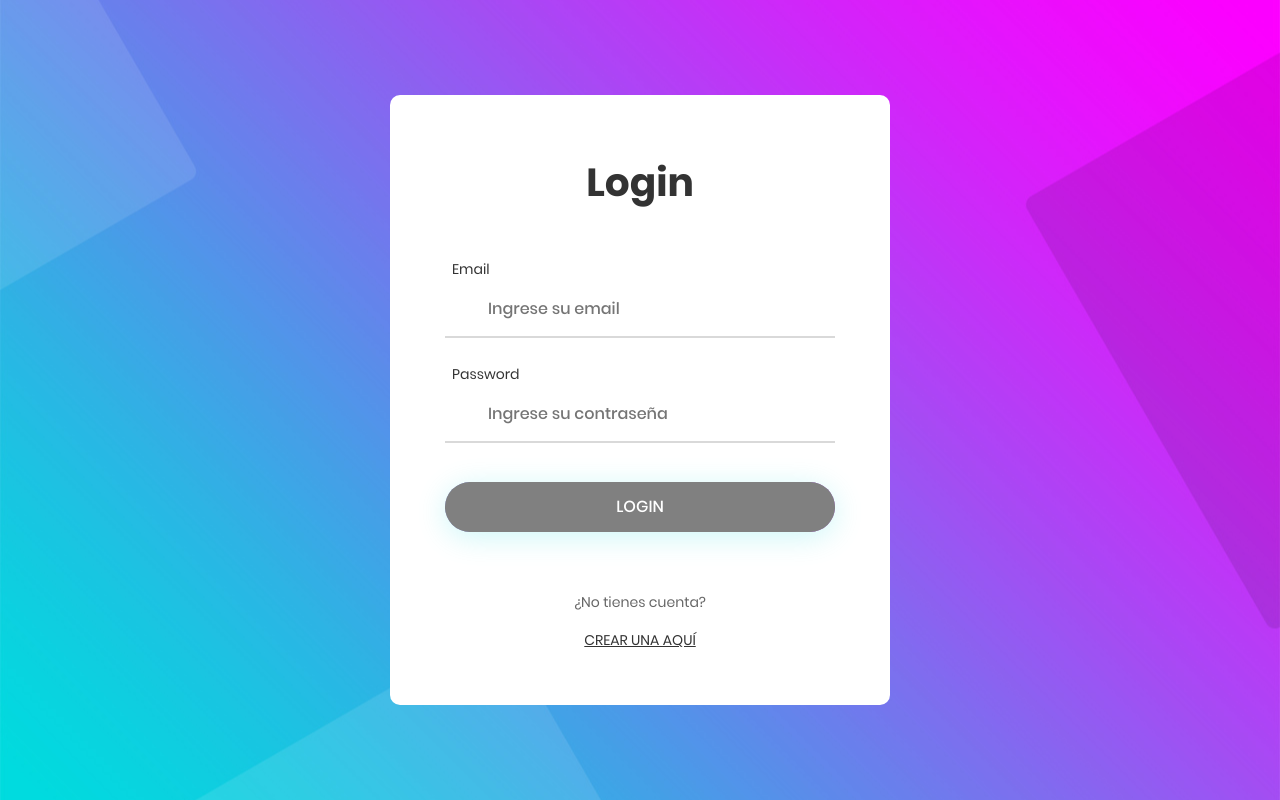
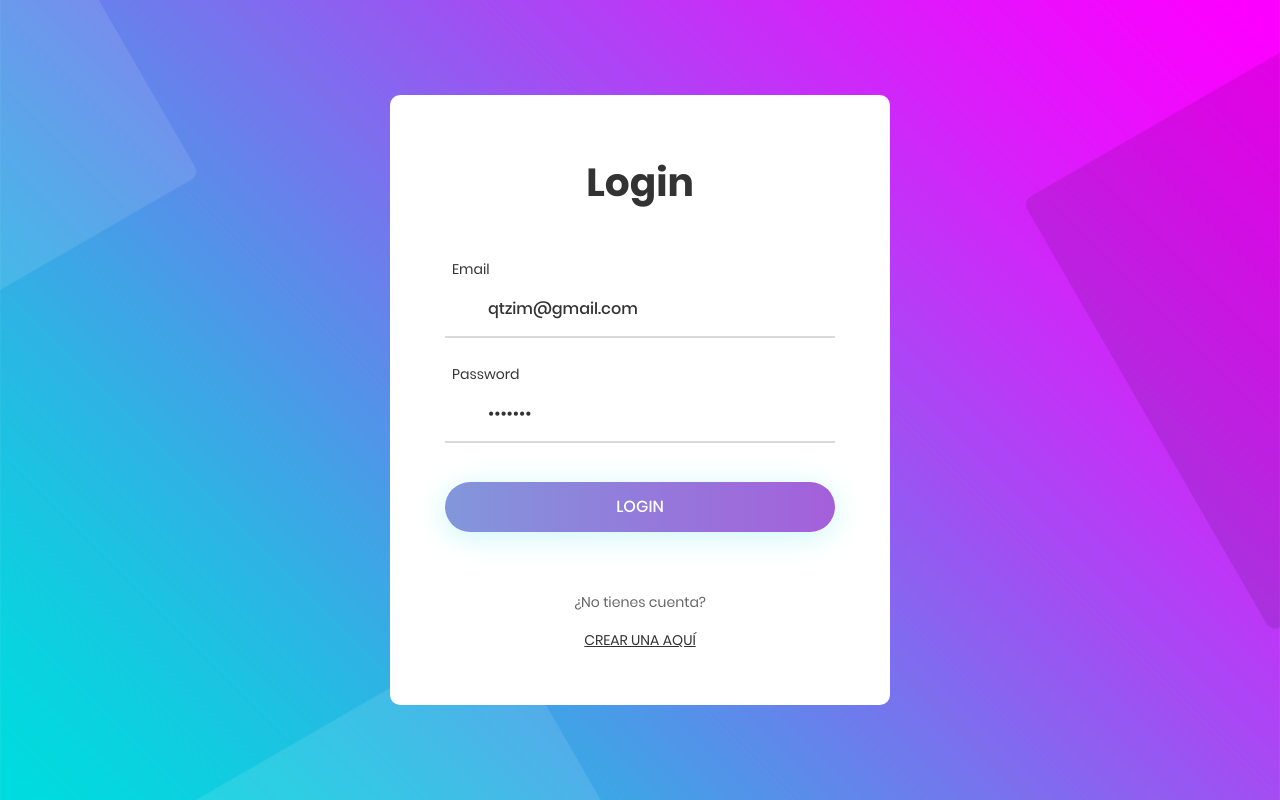
Before and after one commit to alejahndro02/authApp, an Angular app: page /auth/login in a window 1280 px wide. Built offline with nearby package versions, Linux system fonts and the light colour scheme.

Commit message:
Se evalua dentro delobservable si valido es true redireccione al dashboard de los cotrario mostrara un error

```diff
--- a/src/app/auth/pages/login/login.component.ts
+++ b/src/app/auth/pages/login/login.component.ts
@@ -14,8 +14,8 @@ import { AuthService  } from '../../services/auth.service';
 export class LoginComponent {
   // Se crea la referencia al formulario
   loginForm :FormGroup =  this.fb.group({
-    email   :['', [Validators.required, Validators.email]],
-    password:['', [Validators.required, Validators.minLength(6)]]
+    email   :['qtzim@gmail.com', [Validators.required, Validators.email]],
+    password:['1233456', [Validators.required, Validators.minLength(6)]]
   })
 
   constructor(private fb: FormBuilder,
@@ -26,11 +26,15 @@ export class LoginComponent {
     console.log(this.loginForm.value);
     const {email, password} = this.loginForm.value
     this.authService.login(email,password)
-    .subscribe( resp => {
-      console.log(resp);
+    .subscribe( valido => {
+      console.log(valido );
+      if(valido){
+        this.router.navigateByUrl('/dashboard')
+      }else{
+        console.log('error');
 
+      }
     })
 
-    // this.router.navigateByUrl('/dashboard')
   }
 }
```
